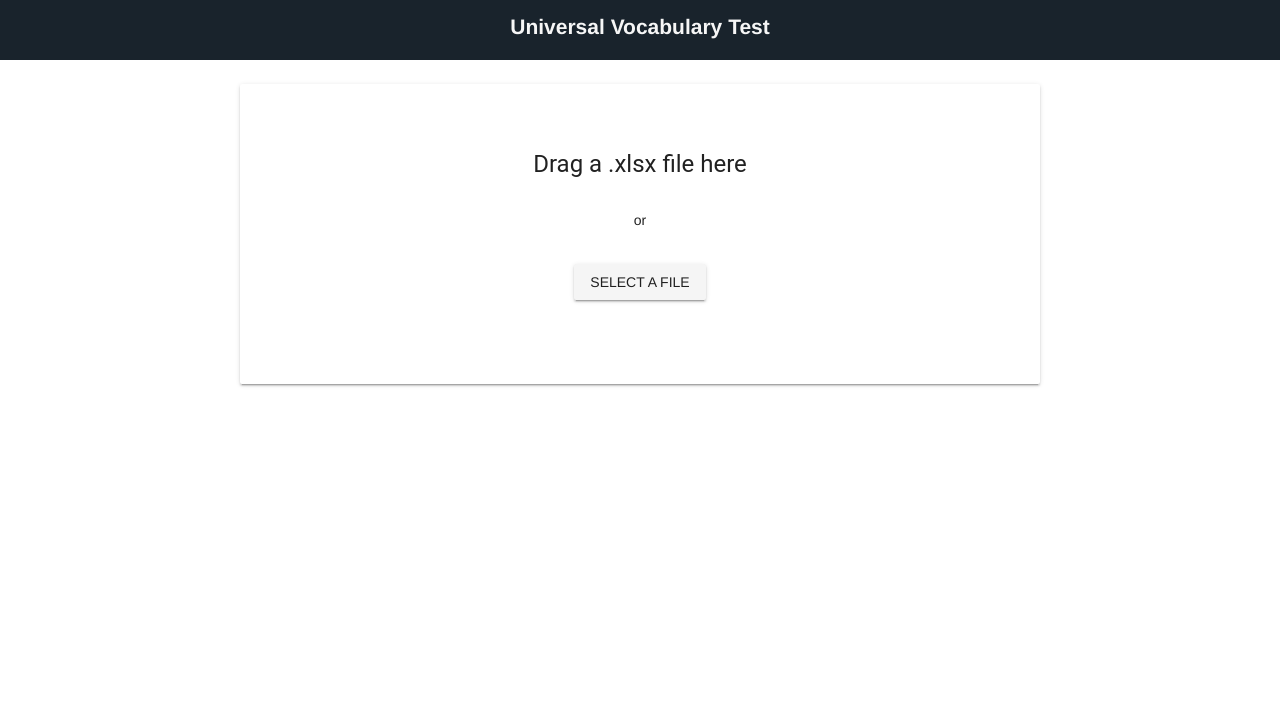
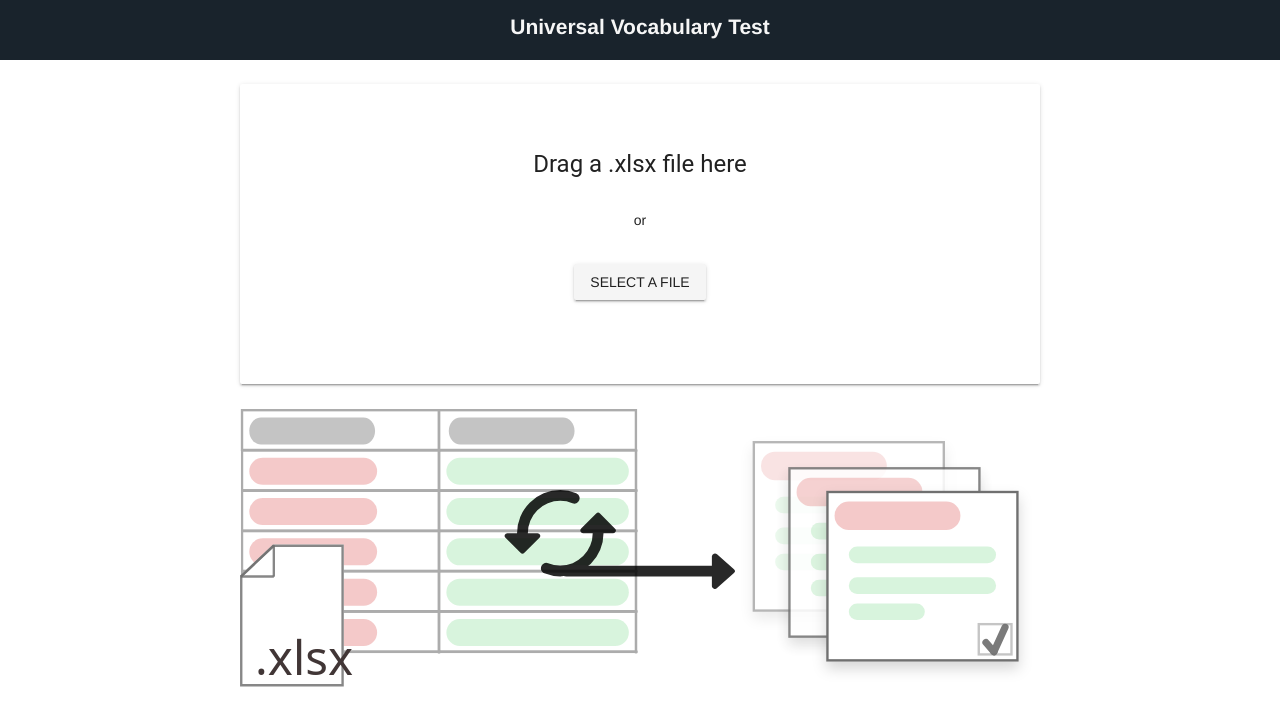
Before and after one commit to poesterlin/Vok, a Vue app: page / in a window 1280 px wide. Shown: the top 726 px of the page. Built offline with nearby package versions, Linux system fonts and the light colour scheme.

Commit message:
add explanation graphic

```diff
--- a/package.json
+++ b/package.json
@@ -1,8 +1,9 @@
 {
-  "name": "VokabelAbfrage",
+  "name": "vokabel_abfrage",
   "version": "0.1.0",
   "private": true,
   "scripts": {
+    "start": "npm run serve",
     "serve": "vue-cli-service serve",
     "build": "vue-cli-service build",
     "lint": "vue-cli-service lint"
--- a/src/components/FileUpload.vue
+++ b/src/components/FileUpload.vue
@@ -33,6 +33,10 @@
         </div>
       </v-card-title>
     </v-card>
+    <div v-if="!workbook.A1" id="grafic">
+      <img src="../assets/Anleitung.svg" alt>
+    </div>
+
     <div class="center" v-else>
       <table id="arrow">
         <tr>
@@ -290,6 +294,15 @@ export default {
   }
 }
 
+#grafic {
+  width: 80vw;
+  max-width: 800px;
+  margin: 25px auto;
+  img {
+    width: 100%;
+  }
+}
+
 #restore {
   margin-bottom: 30px;
 }
```
Also changed, not shown: src/assets/Anleitung.svg (added).
